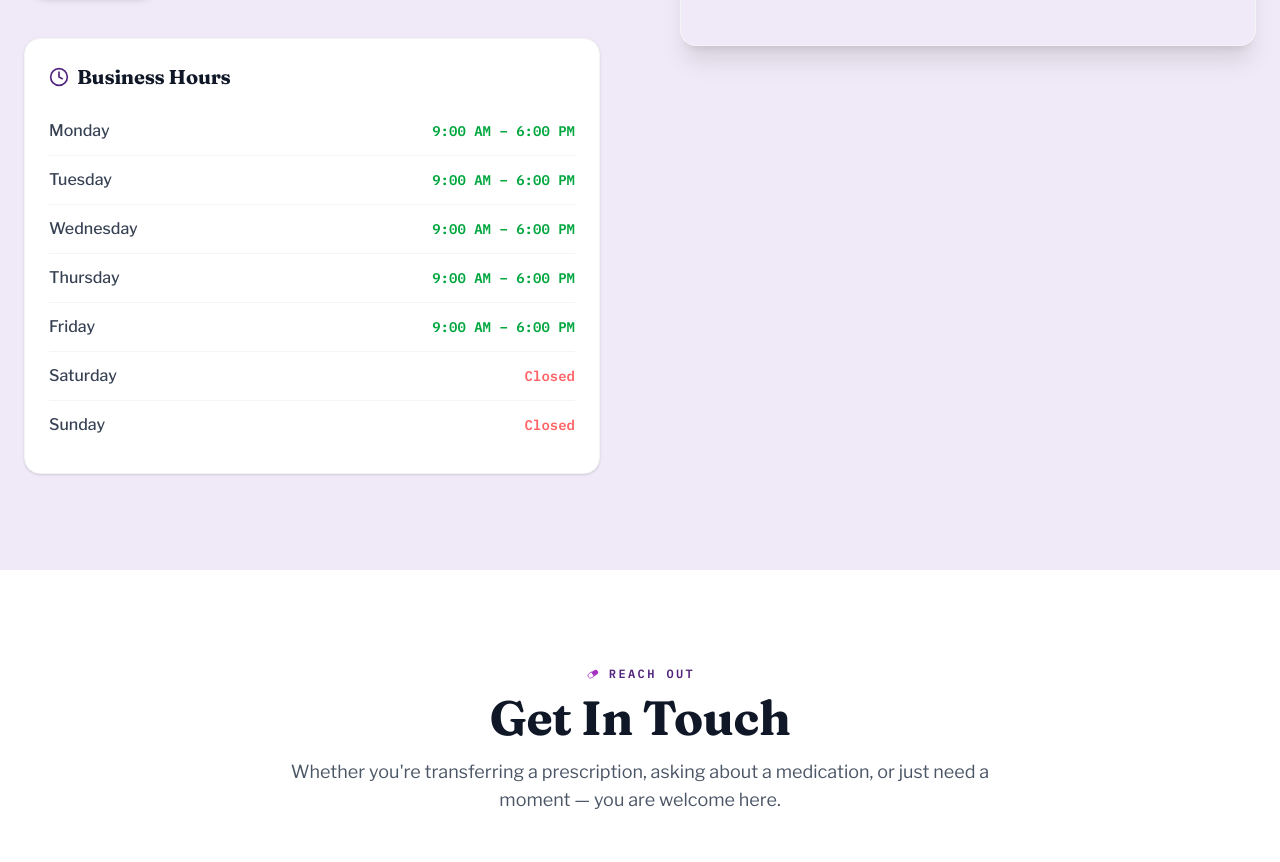
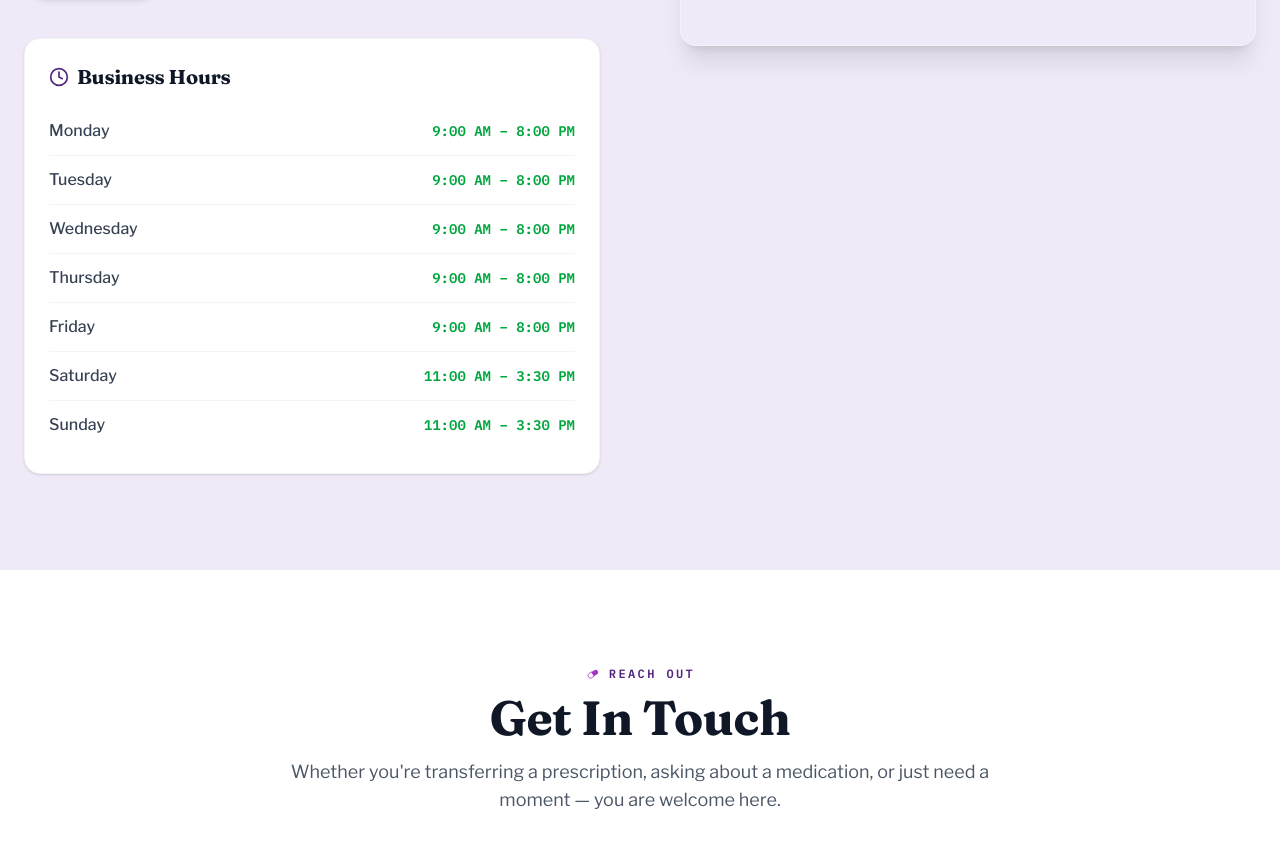
Before and after one commit to Qyntho/hanford-pharmacy, a React (Vite) app: page / in a window 1280 px wide. Shown: the part 8185-9047 px from the top of the page. Built offline with nearby package versions, Linux system fonts and the light colour scheme; grey boxes are pictures that could not be loaded.

Commit message:
Update operating hours for the week

```diff
--- a/src/pages/Home.tsx
+++ b/src/pages/Home.tsx
@@ -746,13 +746,13 @@ const Location = () => (
             <table className="w-full text-left">
               <tbody>
                 {[
-                  { day: "Monday", hours: "9:00 AM – 6:00 PM", open: true },
-                  { day: "Tuesday", hours: "9:00 AM – 6:00 PM", open: true },
-                  { day: "Wednesday", hours: "9:00 AM – 6:00 PM", open: true },
-                  { day: "Thursday", hours: "9:00 AM – 6:00 PM", open: true },
-                  { day: "Friday", hours: "9:00 AM – 6:00 PM", open: true },
-                  { day: "Saturday", hours: "Closed", open: false },
-                  { day: "Sunday", hours: "Closed", open: false },
+                   { day: "Monday", hours: "9:00 AM – 8:00 PM", open: true },
+                  { day: "Tuesday", hours: "9:00 AM – 8:00 PM", open: true },
+                  { day: "Wednesday", hours: "9:00 AM – 8:00 PM", open: true },
+                  { day: "Thursday", hours: "9:00 AM – 8:00 PM", open: true },
+                  { day: "Friday", hours: "9:00 AM – 8:00 PM", open: true },
+                  { day: "Saturday", hours: "11:00 AM – 3:30 PM", open: true },
+                  { day: "Sunday", hours: "11:00 AM – 3:30 PM", open: true },
                 ].map(({ day, hours, open }, i, arr) => (
                   <tr key={day} className={i < arr.length - 1 ? "border-b border-gray-100" : ""}>
                     <td className="py-3 font-medium text-gray-700">{day}</td>
```
